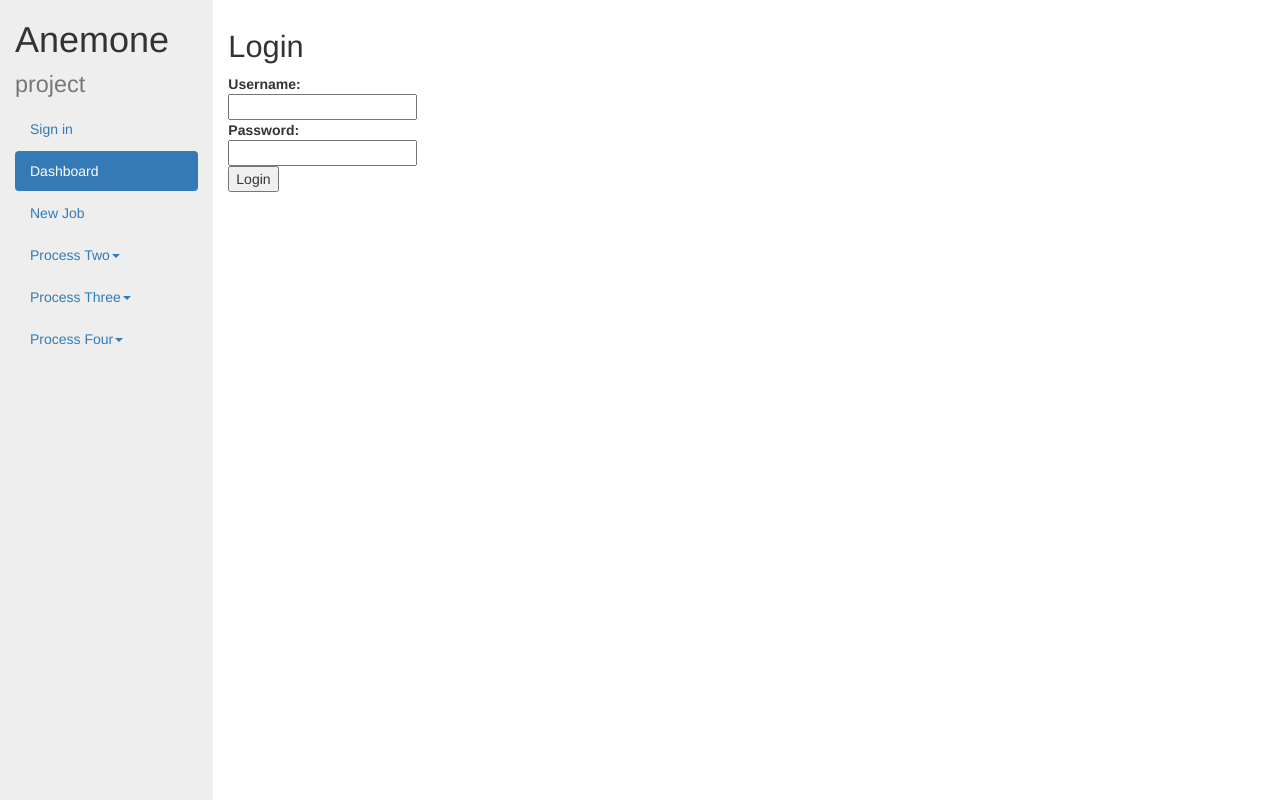
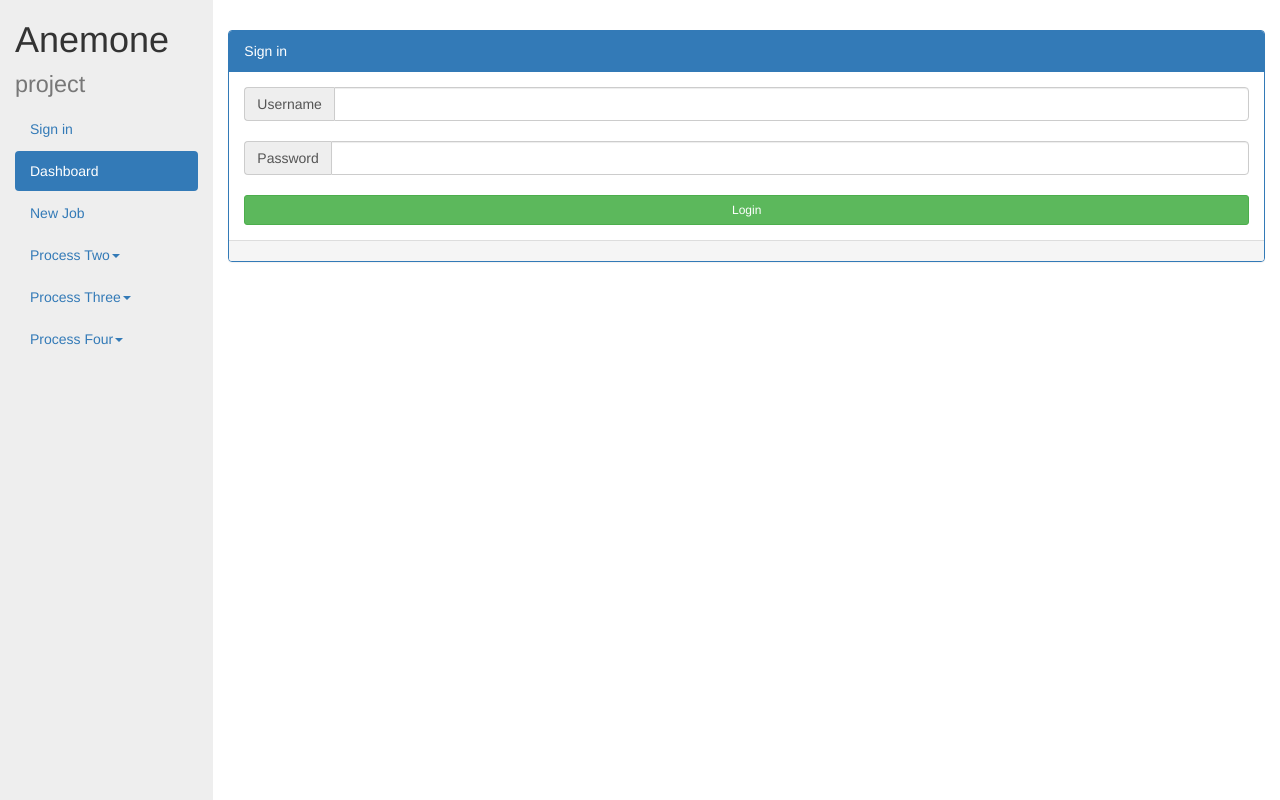
Before and after one commit to Winnak/Anemone, a Flask app: page /login in a window 1280 px wide. Run offline with Flask 2, Linux system fonts and the light colour scheme; some libraries are stand-ins or nearby versions.

Commit message:
colored job table, bootstrapped login, clean up

```diff
--- a/Anemone/static/style.min.css
+++ b/Anemone/static/style.min.css
@@ -1 +1 @@
-html,body,.fullsite{height:100%}h2{font-size:2.2em}.project-title{position:relative}.flash{background:#cee5F5;padding:0.5em;border:1px solid #aacbe2}.error{background:#f0d6d6;padding:0.5em}.sidenav{background-color:#eee;min-height:100%}.content{background-color:#fff;padding-top:10px}.dashboard-jobs td{vertical-align:middle}.dashboard-jobs .smallrow{text-align:center}
+html,body,.fullsite{height:100%}h2{font-size:2.2em}.project-title{position:relative}.flash{background:#cee5F5;padding:0.5em;border:1px solid #aacbe2}.error{background:#f0d6d6;padding:0.5em}.sidenav{background-color:#eee;min-height:100%}.content{background-color:#fff;padding-top:10px}.jobs-table td{vertical-align:middle}.jobs-table .smallrow{text-align:center}.jobs-table .fa-cog{color:#5bc0de}.jobs-table .fa-clock-o{color:#f0ad4e}.jobs-table .fa-check-circle{color:#5cb85c}.jobs-table .fa-times-circle{color:#d9534f}
--- a/Anemone/static/style.sass
+++ b/Anemone/static/style.sass
@@ -1,3 +1,10 @@
+$info: #5bc0de
+$succesful: #5cb85c
+$error: #d9534f
+$warning: #f0ad4e
+$primary: #337ab7
+$none: #fff
+
 html,
 body,
 .fullsite
@@ -26,9 +33,21 @@ h2
     background-color: #fff
     padding-top: 10px
 
-.dashboard-jobs
+.jobs-table
     td
         vertical-align: middle
 
     .smallrow
         text-align: center
+
+    .fa-cog
+        color: $info
+
+    .fa-clock-o
+        color: $warning
+
+    .fa-check-circle
+        color: $succesful
+
+    .fa-times-circle
+        color: $error
--- a/Anemone/templates/layout.html
+++ b/Anemone/templates/layout.html
@@ -4,7 +4,7 @@
     <meta charset="utf-8">
     <meta http-equiv="X-UA-Compatible" content="IE=edge">
     <meta name="viewport" content="width=device-width, initial-scale=1">
-    <title>Anemone - {% block title %}{% endblock %}</title>
+    <title>{% block title %}Anemone{% endblock %}</title>
     <link rel="stylesheet" href="{{ url_for('static', filename='bower_components/bootstrap/dist/css/bootstrap.min.css') }}">
     <link rel="stylesheet" href="{{ url_for('static', filename='bower_components/font-awesome/css/font-awesome.min.css') }}">
     <link rel=stylesheet type=text/css href="{{ url_for('static', filename='style.min.css') }}">
--- a/Anemone/templates/login.html
+++ b/Anemone/templates/login.html
@@ -1,14 +1,30 @@
 {% extends "layout.html" %}
+{% block title %}Anemone - Sign in{% endblock %}
+
 {% block body %}
-  <h2>Login</h2>
-  {% if error %}<p class=error><strong>Error:</strong> {{ error }}{% endif %}
-  <form action="{{ url_for('login') }}" method=post>
-    <dl>
-      <dt>Username:
-      <dd><input type=text name=username>
-      <dt>Password:
-      <dd><input type=password name=password>
-      <dd><input type=submit value=Login>
-    </dl>
-  </form>
+<h2> </h2>
+<div class="panel panel-default panel-primary">
+    <div class="panel-heading">Sign in</div>
+    {% if error %}<p class=error><strong>Error:</strong> {{ error }}{% endif %}
+  <div class="panel-body">
+    <form action="{{ url_for('login') }}" method=post>
+      <div class="input-group">
+        <span class="input-group-addon">Username</span>
+        <input type=text name=username class="form-control">
+      </div>
+      <br>
+      <div class="input-group">
+        <span class="input-group-addon">Password</span>
+        <input type=password name=password class="form-control">
+      </div>
+      <br>
+      <div class="btn-group btn-group-justified" role="group">
+        <div class="btn-group" role="group">
+            <input type=submit value="Login" class="btn btn-success btn-sm">
+        </div>
+      </div>
+      </div>
+    </form>
+  <div class="panel-footer">  </div>
+</div>
 {% endblock %}
--- a/Anemone/views.py
+++ b/Anemone/views.py
@@ -22,7 +22,7 @@ def add_entry():
                        [request.form['title'], request.form['text']])
     g.database.commit()
     flash('New entry was successfully posted')
-    return redirect(url_for('show_entries'))
+    return redirect(url_for('home'))
 
 @app.route('/login', methods=['GET', 'POST'])
 def login():
@@ -36,7 +36,7 @@ def login():
         else:
             session['logged_in'] = True
             flash('You were logged in')
-            return redirect(url_for('show_entries'))
+            return redirect(url_for('home'))
     return render_template('login.html', error=error)
 
 @app.route('/logout')
@@ -44,4 +44,4 @@ def logout():
     """ logging out redirect """
     session.pop('logged_in', None)
     flash('You were logged out')
-    return redirect(url_for('show_entries'))
+    return redirect(url_for('home'))
```
Also changed, not shown: Anemone/templates/dashboard.html (+18 -12 lines), Anemone/templates/show_entries.html (deleted, +0 -21 lines).
